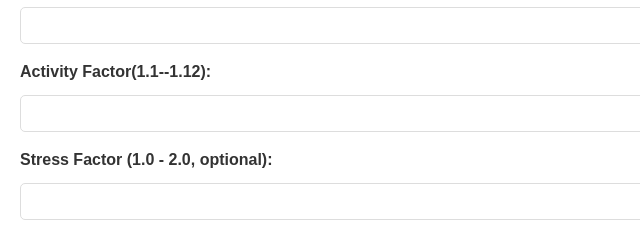
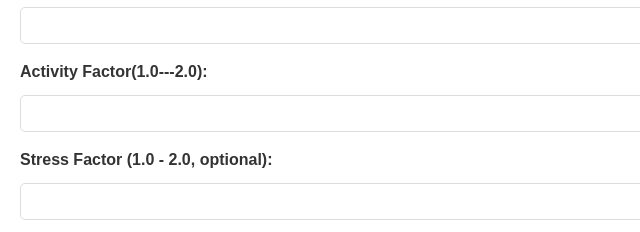
Before and after one commit to asim077/Nutrition, a plain HTML site: page index.html in a window 1280 px wide. Shown: the part 554-786 px from the top of the page, 0-640 px from the left. Drawn offline with Linux system fonts and the light colour scheme.

Commit message:
Update index.html

```diff
--- a/index.html
+++ b/index.html
@@ -45,7 +45,7 @@
                 </div>
 
                 <div class="form-group">
-                    <label for="activity-factor">Activity Factor(1.1--1.12):</label>
+                    <label for="activity-factor">Activity Factor(1.0---2.0):</label>
                     <input type="number" id="activity-factor" min="1.1" max="1.12" step="0.1">
                 </div>
                 <div class="form-group">
```
